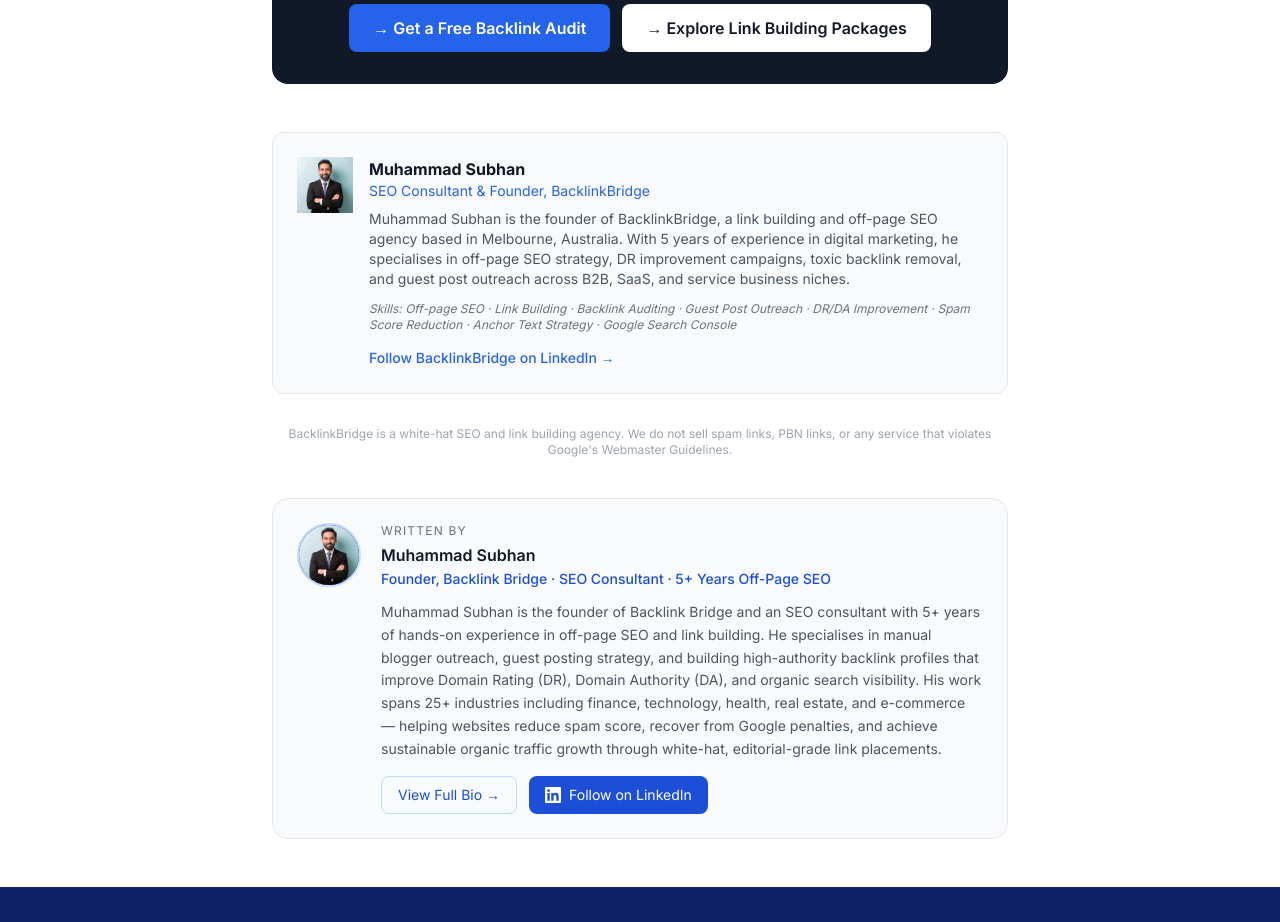
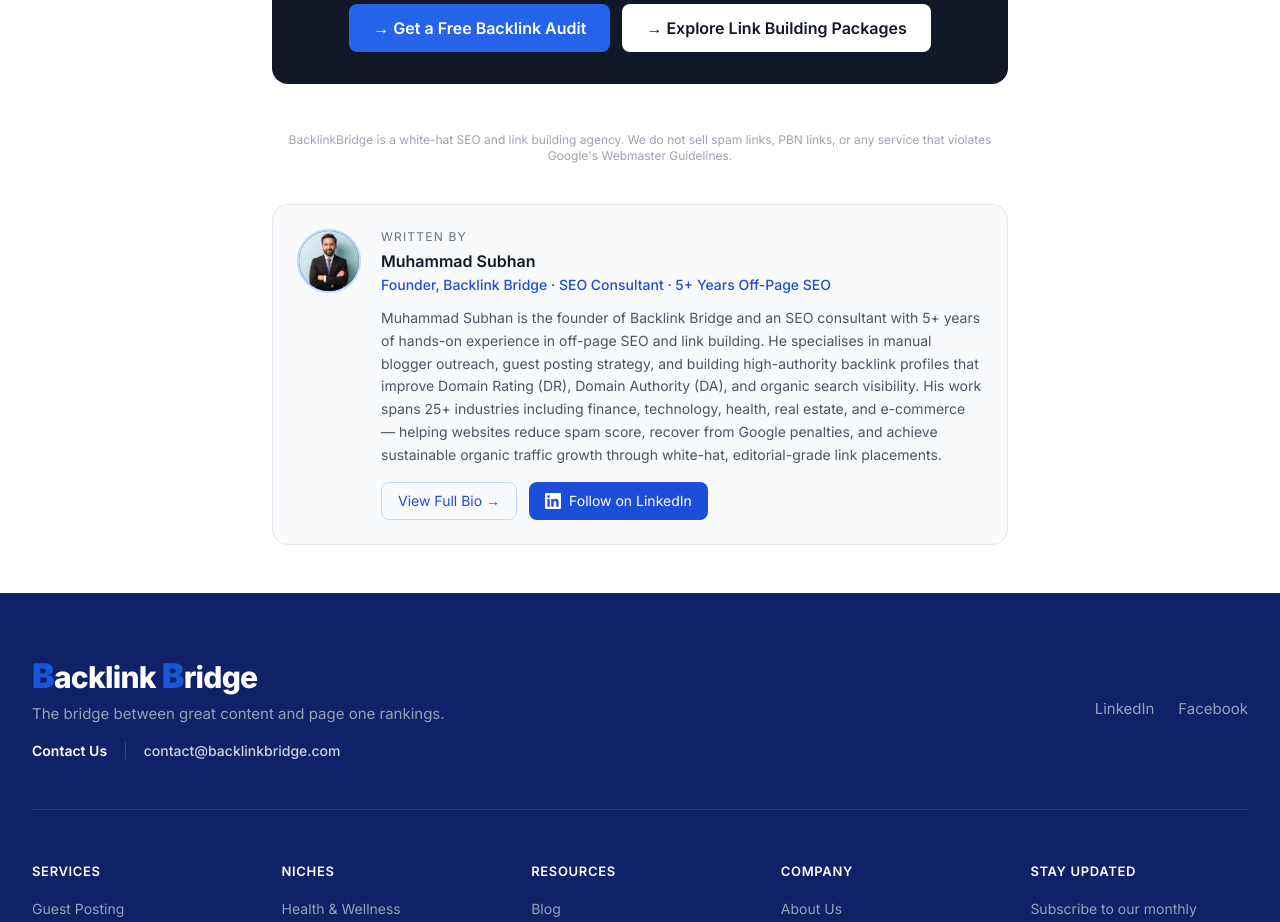
Before and after one commit to subhanm686/Backlink-Bridge, a Next.js app: page /blog/how-to-improve-domain-rating-remove-toxic-backlinks in a window 1280 px wide. Shown: the part 9740-10662 px from the top of the page. Built offline with nearby package versions, Linux system fonts and the light colour scheme; no server answers; a web font is replaced by a local one.

Commit message:
Update page.tsx

```diff
--- a/src/app/blog/how-to-improve-domain-rating-remove-toxic-backlinks/page.tsx
+++ b/src/app/blog/how-to-improve-domain-rating-remove-toxic-backlinks/page.tsx
@@ -714,38 +714,6 @@ export default function HowToImproveDomainRatingPage() {
           </div>
         </section>
 
-        {/* ══════════════════════════════════════════
-            AUTHOR BIO
-        ══════════════════════════════════════════ */}
-        <div className="border border-gray-200 rounded-xl p-6 bg-gray-50">
-          <div className="flex items-start gap-4">
-            <div className="w-14 h-14 rounded-full bg-blue-600 flex items-center justify-center text-white text-xl font-bold flex-shrink-0">
-              <img src="/founder-photo.jpg" alt="Muhammad Subhan" style={{ width: '100%', height: '100%', objectFit: 'cover' }} />
-            </div>
-            <div>
-              <p className="font-bold text-gray-900">Muhammad Subhan</p>
-              <p className="text-sm text-blue-600 mb-2">SEO Consultant &amp; Founder, BacklinkBridge</p>
-              <p className="text-sm text-gray-600 mb-3">
-                Muhammad Subhan is the founder of BacklinkBridge, a link building and off-page SEO
-                agency based in Melbourne, Australia. With 5 years of experience in digital
-                marketing, he specialises in off-page SEO strategy, DR improvement campaigns,
-                toxic backlink removal, and guest post outreach across B2B, SaaS, and service
-                business niches.
-              </p>
-              <p className="text-xs text-gray-500 mb-3">
-                <em>Skills: Off-page SEO · Link Building · Backlink Auditing · Guest Post Outreach · DR/DA Improvement · Spam Score Reduction · Anchor Text Strategy · Google Search Console</em>
-              </p>
-              <a
-                href="https://www.linkedin.com/company/backlinkbridge"
-                target="_blank"
-                rel="noopener noreferrer"
-                className="text-sm text-blue-600 hover:underline font-medium"
-              >
-                Follow BacklinkBridge on LinkedIn →
-              </a>
-            </div>
-          </div>
-        </div>
 
         {/* ── FOOTER NOTE ── */}
         <p className="text-xs text-gray-400 text-center mt-8">
```
